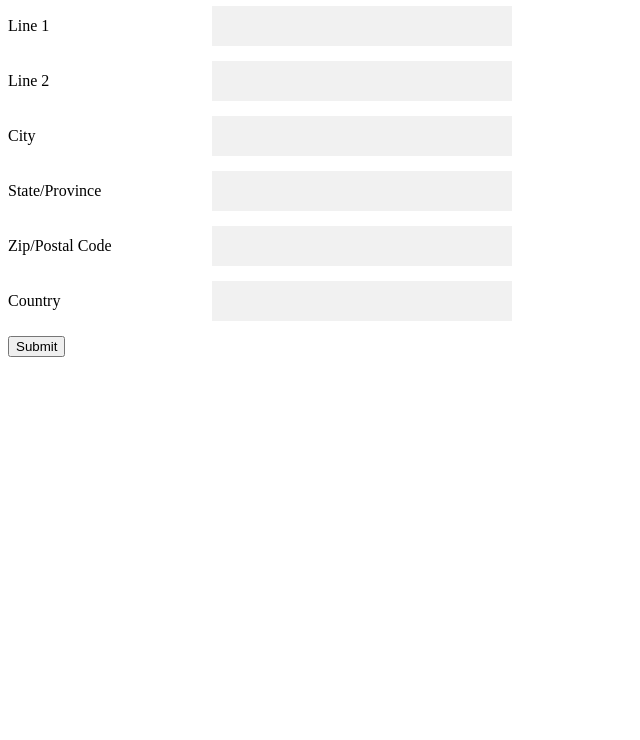
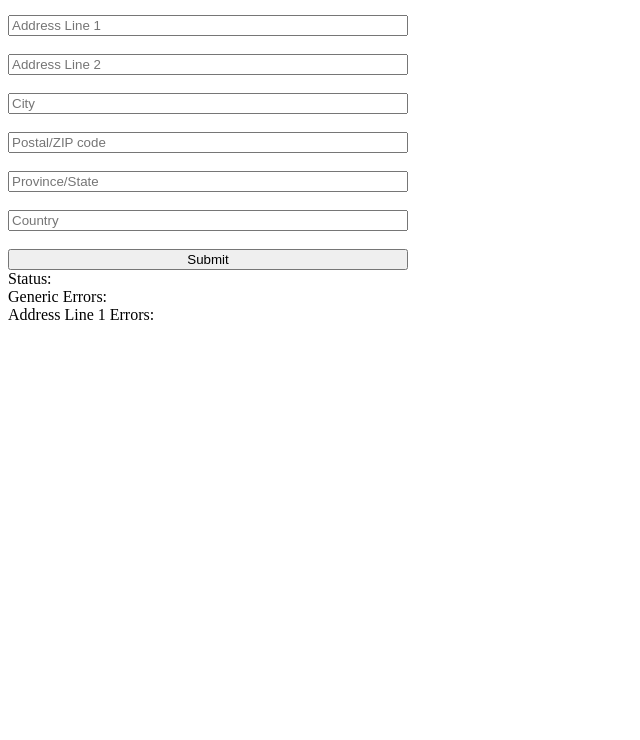
Before and after one commit to rogersrepaccess/code-postal, a plain HTML site: page index.html in a window 1280 px wide. Shown: the part 60-800 px from the top of the page, without its empty margins (0-640 px from the left). Drawn offline with Linux system fonts and the light colour scheme.

Commit message:
Update index.html

```diff
--- a/index.html
+++ b/index.html
@@ -1,80 +1,48 @@
-
-<html lang="en">
+<html>
     <head>
         <style>
-            .mt-3 {
-                margin-top: 30px;
-            }
-            label {
-                display: inline-block;
-                min-width: 200px !important;
-            }
-            .wrapper {
-                margin: 15px 0;
-            }
-            input[type='text'] {
-                min-width: 300px;
-                border: 1px solid transparent;
-                background-color: #f1f1f1;
-                padding: 10px;
-                font-size: 16px;
-            }
-            .error > ul > li {
-                color: red;
-            }
-            .generic-message > ul > li {
-                color: red;
+            form {
+                width: 400px;
+                display: flex;
+                flex-direction: column;
             }
         </style>
-        <title>AutoComplete</title>
     </head>
+    <body>
+      <form data-pg-verify>
+        <h2>PostGrid Autocomplete </h1>
+        <input type="text" placeholder="Address Line 1" data-pg-address-line1 />
+        <br />
+        <input type="text" placeholder="Address Line 2" data-pg-address-line2 />
+        <br />
+        <input type="text" placeholder="City" data-pg-city />
+        <br />
+        <input type="text" placeholder="Postal/ZIP code" data-pg-prov />
+        <br />
+        <input type="text" placeholder="Province/State" data-pg-pc />
+        <br />
+        <input type="text" placeholder="Country" data-pg-country />
+        <br />
+        <input type="submit" />
+        <div>
+          <span> Status: </span>
+          <span data-pg-status ></span>
+        </div>
+        <div>
+          <div> Generic Errors: </div>
+          <div data-pg-generic-message ></div>
+        </div>
+        <div>
+          <div> Address Line 1 Errors: </div>
+          <div data-pg-address-line1-message ></div>
+        </div>
+      </form>
 
-    <body>
-        <h1>Autocomplete Search</h1>
-        <form
-            action="javascript:alert('Form Submitted')"
-            data-pg-verify
-        >
-            <div class="wrapper">
-                <label for="line1">Line 1</label>
-                <input type="text" id="line1" data-pg-address-line1></input>
-                <div class="error" data-pg-address-line1-message></div>
-            </div>
-            <div class="wrapper">
-                <label for="line2">Line 2</label>
-                <input type="text" id="line2" data-pg-address-line2 />
-                <div class="error" data-pg-address-line2-message></div>
-            </div>
-            <div class="wrapper">
-                <label for="city">City</label>
-                <input type="text" id="city" data-pg-city />
-                <div class="error" data-pg-city-message></div>
-            </div>
-            <div class="wrapper">
-                <label for="state">State/Province</label>
-                <input type="text" id="state" data-pg-prov />
-                <div class="error" data-pg-prov-message></div>
-            </div>
-            <div class="wrapper">
-                <label for="zip">Zip/Postal Code</label>
-                <input type="text" id="zip" data-pg-pc />
-                <div class="error" data-pg-pc-message></div>
-            </div>
-            <div class="wrapper">
-                <label for="country">Country</label>
-                <input type="text" id="country" data-pg-country />
-                <div class="error" data-pg-country-message></div>
-            </div>
-            <input type="submit" value="Submit" />
-        </form>
-        <div
-            class="generic-message"
-            data-pg-generic-message>
-        </div>
-        <div data-pg-status></div>
-        <script
-            src="https://scripts.postgrid.com/autocomplete.min.js"
-            data-pg-key="live_pk_2vRN2xvNhmNNDvHJYtWvXm"
-        ></script>
+      <script
+    src="https://scripts.postgrid.com/autocomplete.min.js"
+    data-pg-key="live_pk_2vRN2xvNhmNNDvHJYtWvXm"
+    data-pg-country-filter="CA"
+></script>
+
     </body>
 </html>
```
